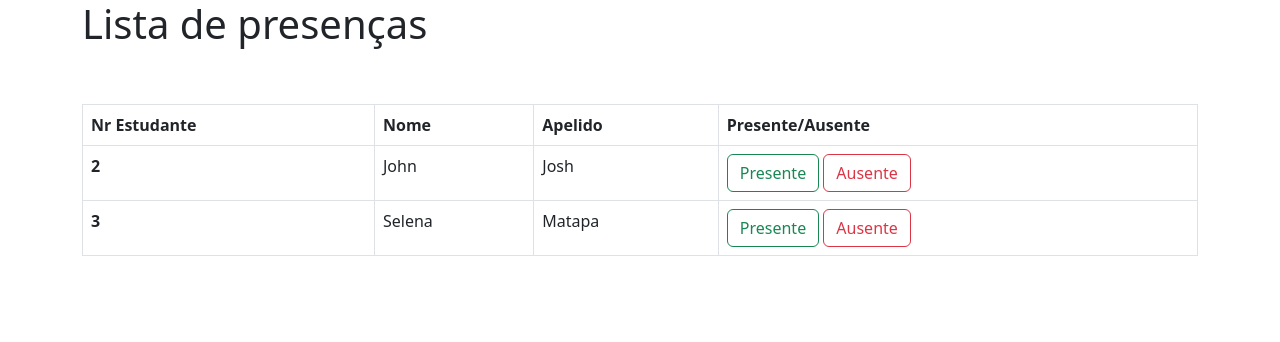
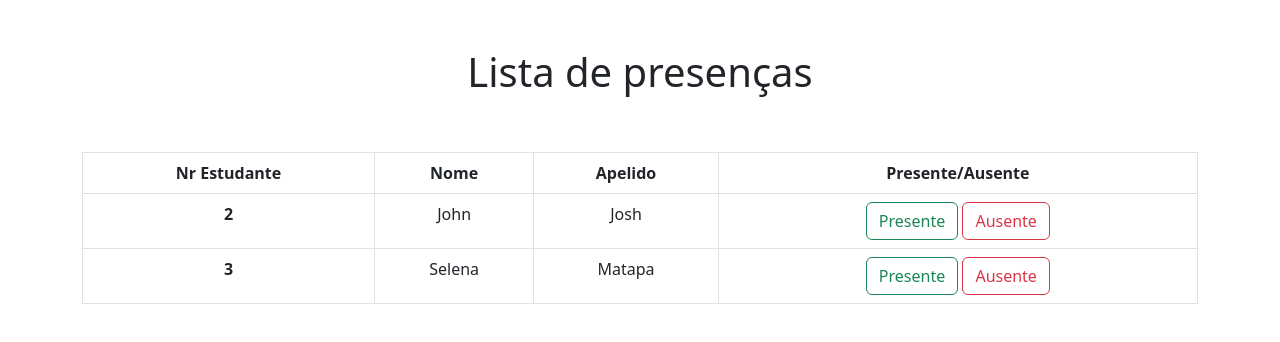
Before and after one commit to samuellangajr/my-app, a React (Create React App) app: page / in a window 1280 px wide. Shown: the top 342 px of the page. Built offline with nearby package versions, Linux system fonts and the light colour scheme.

Commit message:
Events on bottons

```diff
--- a/src/components/table.js
+++ b/src/components/table.js
@@ -1,22 +1,27 @@
 import React from "react";
 
+export default function Table(props) {
+  const [selectedButtons, setSelectedButtons] = React.useState({});
 
-export default function table(props) {
-  // entregamos o props (forma de acessar os dados de um outro componete)
-    const students = props.props
-    // a variavel "students"=recebe o props(que leva os dados),logo a variavel students leva esses dados
+  function handleClickButton1(index) {
+    setSelectedButtons(prevState => {
+      return { ...prevState, [index]: 'presente' };
+    });
+  }
 
+  function handleClickButton2(index) {
+    setSelectedButtons(prevState => {
+      return { ...prevState, [index]: 'ausente' };
+    });
+  }
 
+  const students = props.props;
 
   return (
-
-  <div  className="container">
-
-    <h1 >Lista de presenças</h1>
-    <br></br>
-    <br></br>
-
-
+    <div className="container my-5 text-center">
+      <h1>Lista de presenças</h1>
+      <br />
+      <br />
       <table className="table table-bordered">
         <thead>
           <tr>
@@ -25,23 +30,37 @@ return (
             <th scope="col">Apelido</th>
             <th scope="col">Presente/Ausente</th>
           </tr>
-
         </thead>
-
         <tbody>
-    {students.map((student, index) =>(
-        <tr data-index={index}>
-          <th scope="row">{ student.id }</th>
-          <td>{ student.name }</td>
-          <td>{ student.surname }</td>
-          <td><button className="btn btn-outline-success">Presente</button>  <button className="btn btn-outline-danger">Ausente</button></td>
+          {students.map((student, index) => (
+            <tr data-index={index} key={index}>
+              <th scope="row">{student.id}</th>
+              <td>{student.name}</td>
+              <td>{student.surname}</td>
+              <td>
+                <button
+                  className={
+                    "btn btn-outline-success " +
+                    (selectedButtons[index] === "presente" ? "active" : "")
+                  }
+                  onClick={() => handleClickButton1(index)}
+                >
+                  Presente
+                </button>{" "}
+                <button
+                  className={
+                    "btn btn-outline-danger " +
+                    (selectedButtons[index] === "ausente" ? "active" : "")
+                  }
+                  onClick={() => handleClickButton2(index)}
+                >
+                  Ausente
+                </button>
+              </td>
             </tr>
-
           ))}
         </tbody>
       </table>
-
     </div>
-
   );
 }
```
Lines whose indentation alone changed are shown as unchanged.
